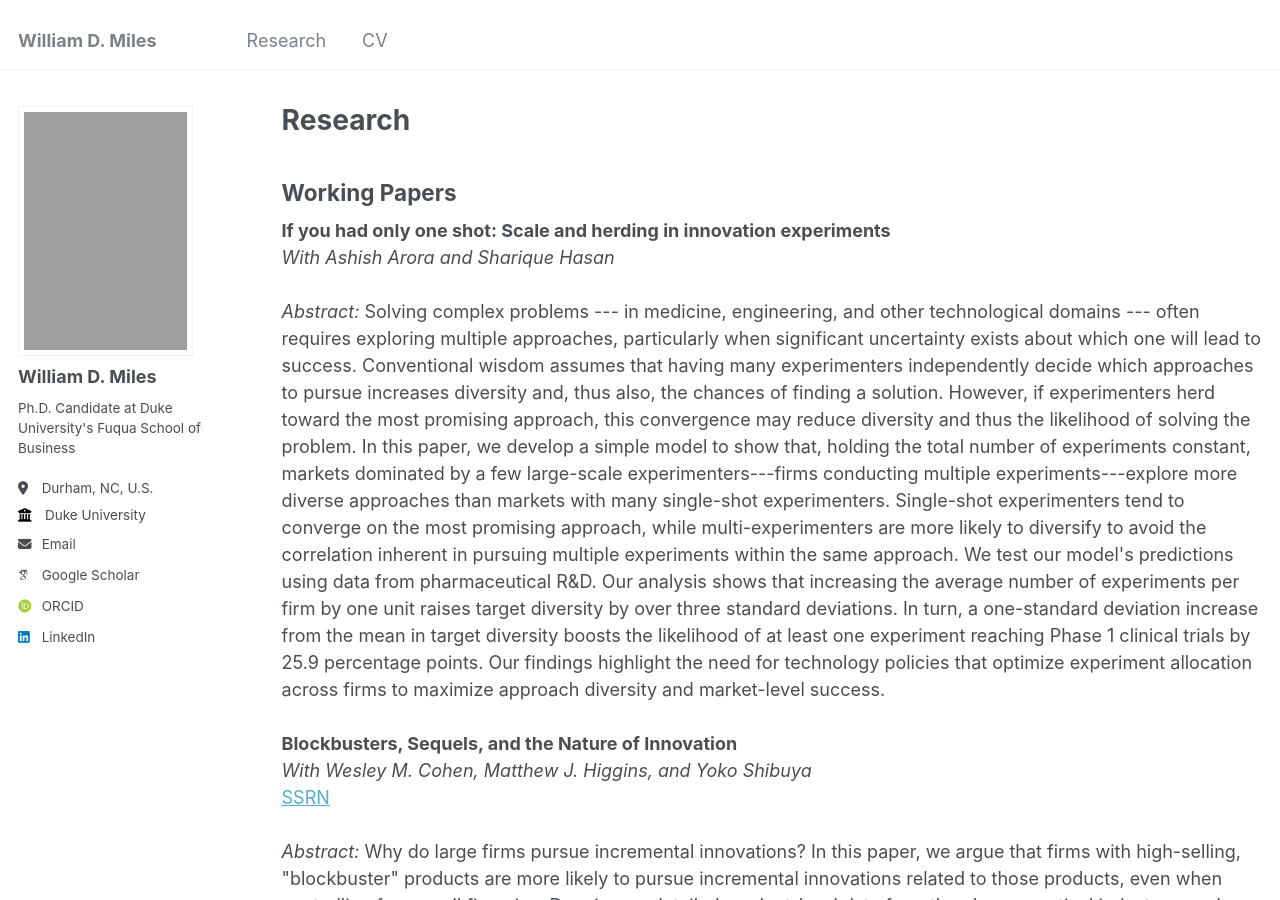
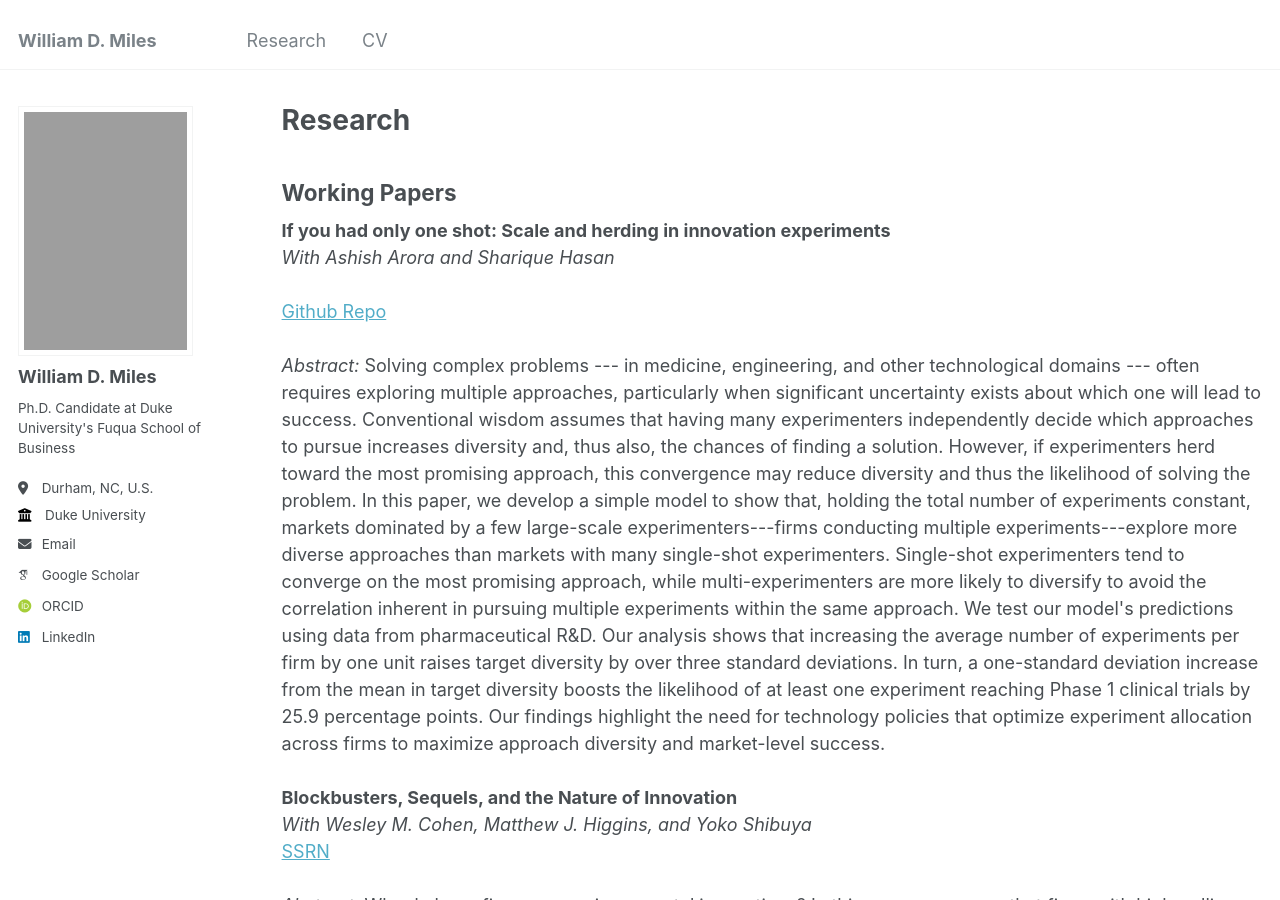
Before and after one commit to willdmiles/willdmiles.github.io, a Jekyll site: the page built from _pages/publications.html, in a window 1280 px wide and 900 px high. Built offline with Jekyll 4.4.1, drawn with Linux system fonts in a browser that asks for light colours; some web fonts are replaced.

Commit message:
add github link to one shot paper:

```diff
--- a/_pages/publications.html
+++ b/_pages/publications.html
@@ -10,6 +10,7 @@ author_profile: true
 <b>If you had only one shot: Scale and herding in innovation experiments</b><br>
 
 <i>With Ashish Arora and Sharique Hasan</i><br><br>
+<a href="https://github.com/willdmiles/if-you-had-one-shot" target="_blank" rel="noopener noreferrer">Github Repo</a><br><br>
 
 <i>Abstract:</i> Solving complex problems --- in medicine, engineering, and other technological domains --- often requires exploring multiple
 approaches, particularly when significant uncertainty exists about which one will lead to success.
```
